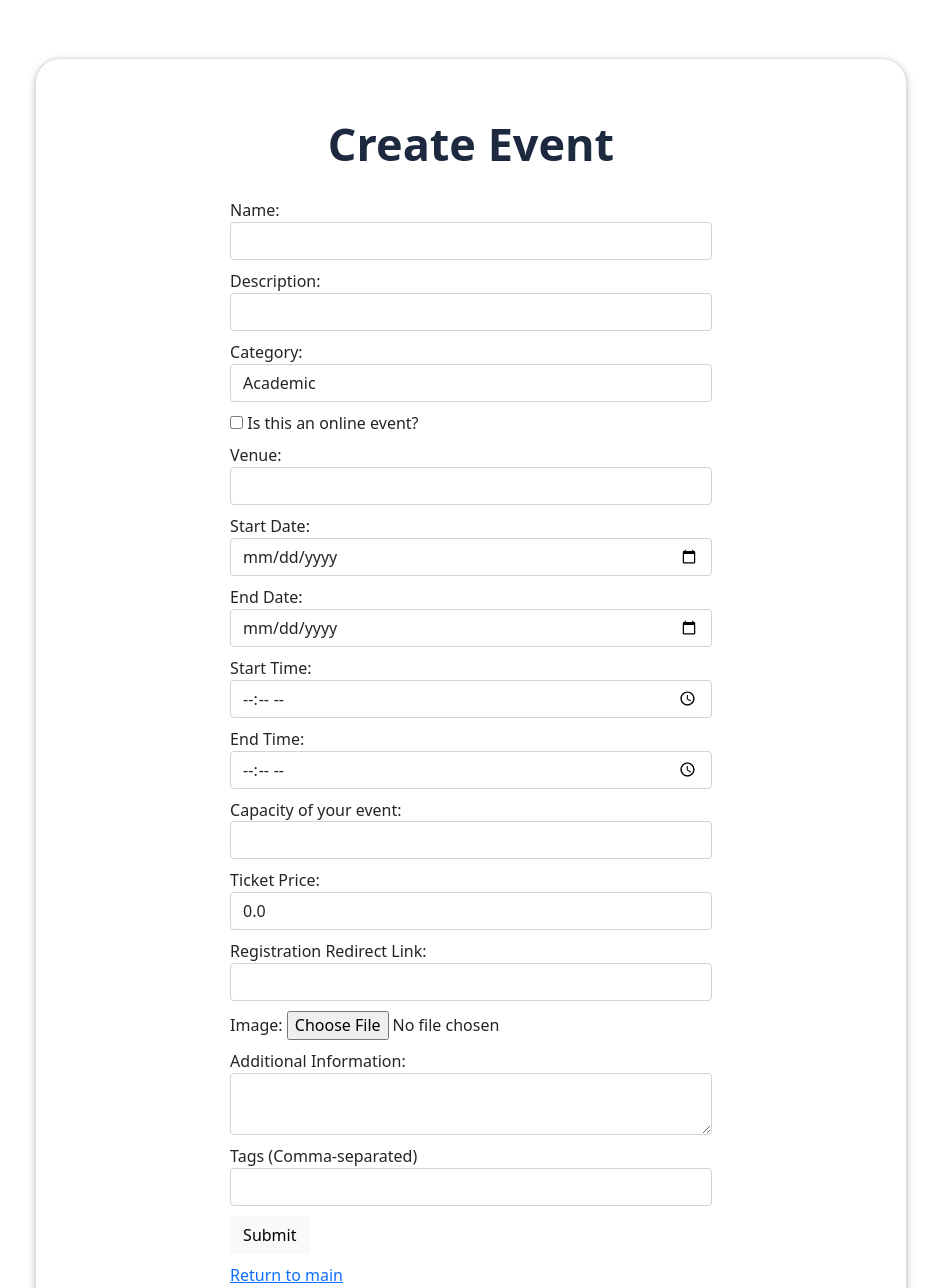
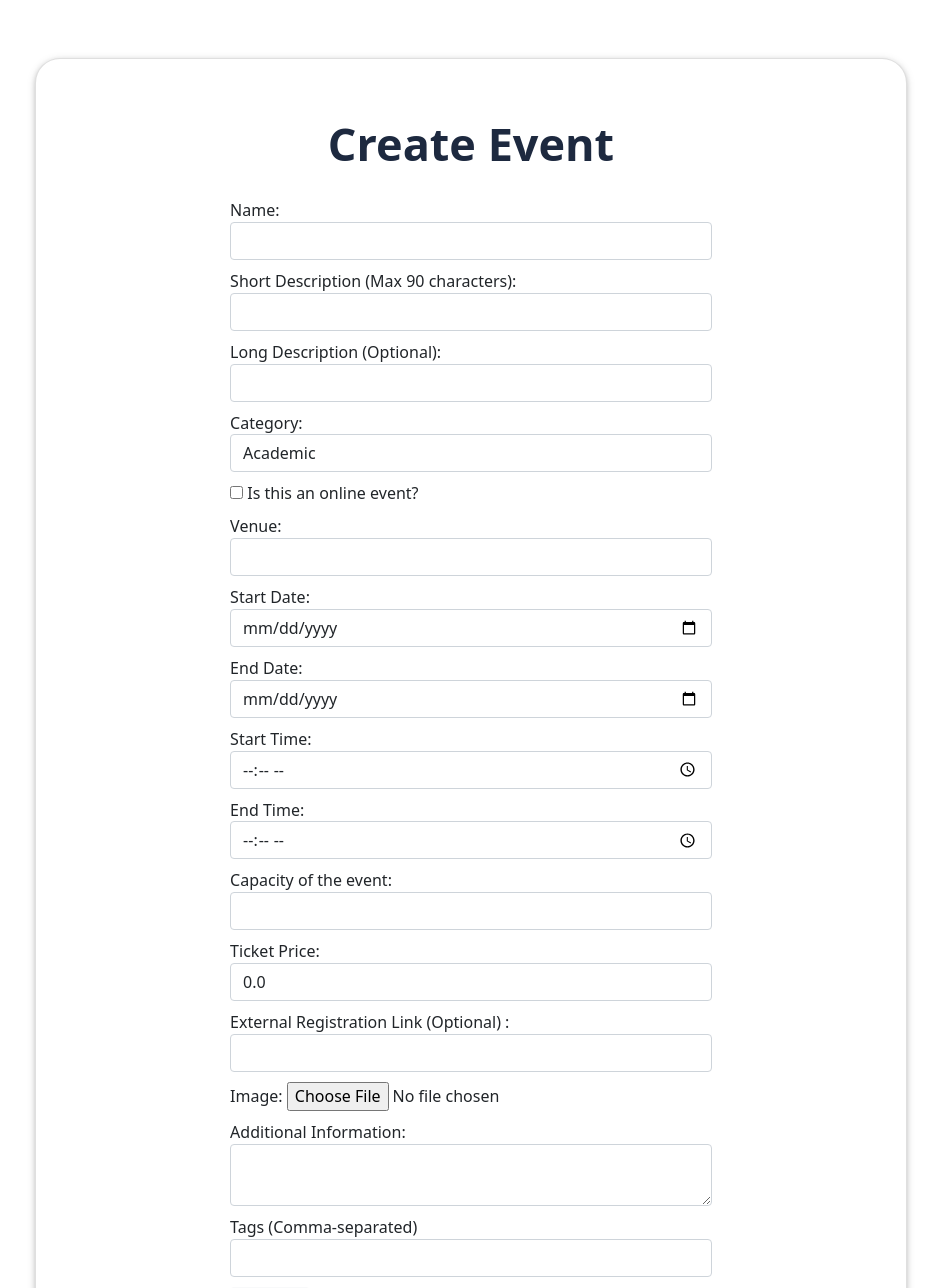
Before and after one commit to ECE444-2023Fall/UofT-EventHub, a Flask app: template app/templates/create_event.html in a window 1280 px wide. Shown: the top 1288 px of the page, without its empty margins (169-1110 px from the left). Run offline with Flask 3, Linux system fonts and the light colour scheme; the template is opened without the code that fills it: values that come from a table or form of the project are taken from there, others are empty; parts of the project's set-up code (start-up, migrations or seed data) failed here and were passed over; some libraries are stand-ins or nearby versions; some web fonts are replaced.

Commit message:
Added a short description field to avoid oversized event cards

```diff
--- a/app/database.py
+++ b/app/database.py
@@ -60,7 +60,8 @@ class EventDetails(db.Model):
     # Event Indetifier information
     id = db.Column(db.Integer, primary_key=True, autoincrement=True)
     name = db.Column(db.String(150), nullable=False)
-    description = db.Column(db.String(1000))
+    short_description = db.Column(db.String(100))
+    long_description = db.Column(db.String(1000))
     category = db.Column(db.String(150))
     organizer = db.Column(db.String(150), ForeignKey("credentials.username"))
 
--- a/app/forms.py
+++ b/app/forms.py
@@ -15,7 +15,7 @@ from wtforms import (
     EmailField,
 )
 from flask_wtf.file import FileAllowed
-from wtforms.validators import DataRequired, NumberRange, Email
+from wtforms.validators import DataRequired, NumberRange, Email, Length
 
 from app.globals import (
     Role,
@@ -47,7 +47,8 @@ class RegForm(FlaskForm):
 
 class EventCreateForm(FlaskForm):
     name = StringField("Name:", validators=[DataRequired()])
-    description = StringField("Description:")
+    short_description = StringField("Short Description (Max 90 characters):", validators=[DataRequired(), Length(max=90, message="Please keep the description under 80 characters")])
+    long_description = StringField("Long Description (Optional):")
     category = SelectField(
         "Category:",
         choices=EVENT_CATEGORIES,
@@ -64,15 +65,15 @@ class EventCreateForm(FlaskForm):
 
     # Participant capacity information
     max_capacity = IntegerField(
-        "Capacity of your event:", validators=[NumberRange(min=0)])
+        "Capacity of the event:", validators=[NumberRange(min=0)])
 
     # Ticket Price Information
-    ticket_price = FloatField("Ticket Price:", default=0.0)
+    ticket_price = FloatField("Ticket Price:", default=0.0, validators=[NumberRange(min=0.0)])
 
     # Additional informations
-    redirect_link = URLField("Registration Redirect Link:")
+    redirect_link = URLField("External Registration Link (Optional) :")
     banner_image = FileField(
-        "Image:", validators=[FileAllowed(["png"], "PNG Images only!")]
+        "Image:", validators=[FileAllowed(["png", "jpg"], "Please upload a PNG or JPG image.")]
     )
     additional_info = TextAreaField("Additional Information:")
 
--- a/app/main.py
+++ b/app/main.py
@@ -91,7 +91,7 @@ def create_app(debug):
             event_detail = {
                 "id": str(getattr(row, "id")),
                 "name": str(getattr(row, "name")),
-                "description": str(getattr(row, "description")),
+                "description": str(getattr(row, "short_description")),
                 "category": str(getattr(row, "category")),
                 "venue": str(getattr(row, "venue")),
                 "additional_info": str(getattr(row, "additional_info")),
--- a/app/organizer.py
+++ b/app/organizer.py
@@ -30,7 +30,8 @@ def create_event():
         # Add the event details
         new_event = EventDetails(
             name=form.name.data,
-            description=form.description.data,
+            short_description=form.short_description.data,
+            long_description=form.long_description.data,
             category=form.category.data.lower(),
             is_online=form.is_online.data,
             venue=form.venue.data,
--- a/app/templates/create_event.html
+++ b/app/templates/create_event.html
@@ -37,7 +37,6 @@
                               <a href="/organizer" class="btn btn-default">Cancel</a>
                             -->
                           <p><a href="/organizer">Return to main</a></p>
-
                         </div>
                       </div>
                     </div>
--- a/app/templates/event.html
+++ b/app/templates/event.html
@@ -18,7 +18,8 @@
 <!-- Creates a structured view of an event, displaying its name, description, venue, and an image banner related to the event, -->
         <div class="page-header">
             <h1>{{event.name}}</h1>
-            <p>{{event.description}}</p>
+            <h3>{{event.short_description}}</h3>
+            <p>{{event.long_description}}</p>
             <p>Venue: {{event.venue}}</p>
 
             <form action="/events/register/{{event.id}}" method="post">
--- a/app/templates/event_admin.html
+++ b/app/templates/event_admin.html
@@ -52,7 +52,8 @@
         </div>
         <div class="page-header">
             <h1>{{event.name}}</h1>
-            <p>{{event.description}}</p>
+            <h3>{{event.short_description}}</h3>
+            <p>{{event.long_description}}</p>
             <p>Venue: {{event.venue}}</p>
             <p>No of Registrations: {{num_of_registrations}} / {{event.max_capacity}}</p>
         </div>
--- a/app/templates/user_main.html
+++ b/app/templates/user_main.html
@@ -101,7 +101,7 @@
                           </a>
                         </h4>
                         <p class="">
-                            {{value.description}}
+                            {{value.short_description}}
                         </p>
                     </div>
                     <div class="card-read-more">
```
Also changed, not shown: app/events.py (+5 -3 lines), tests/app_test.py (+1 -1 lines).
